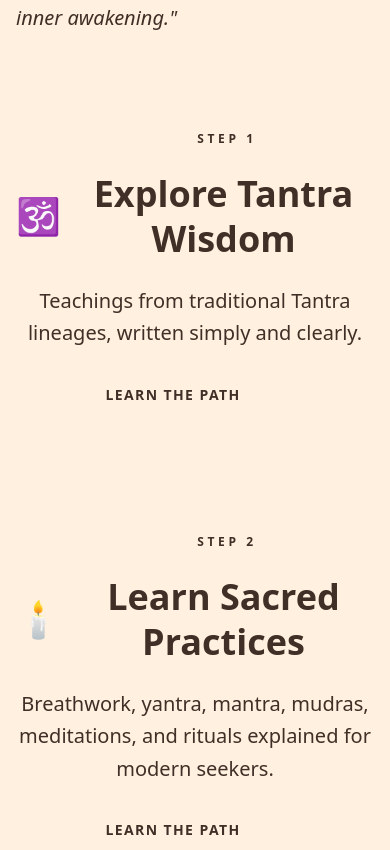
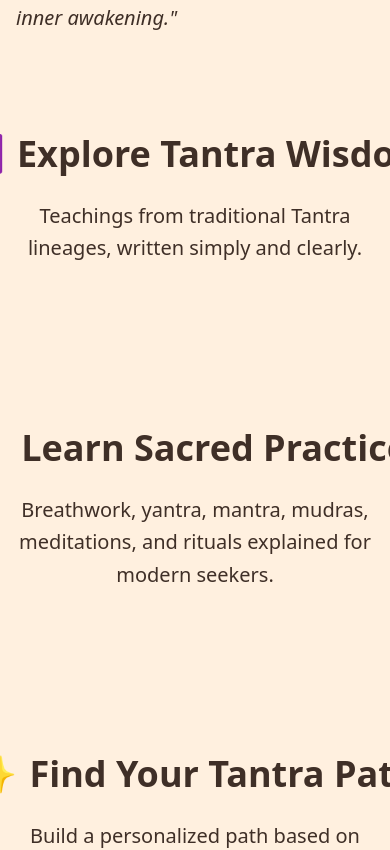
Before and after one commit to HarshalPatel1972/a1-tantra, a Next.js app: page / in a window 390 px wide. Shown: the part 2024-2874 px from the top of the page. Built offline with nearby package versions, Linux system fonts and the light colour scheme; no server answers.

Commit message:
Optimize mobile layout for WelcomeHome: remove Step indicators and CTA, and force single-line headings

```diff
--- a/components/WelcomeHome.tsx
+++ b/components/WelcomeHome.tsx
@@ -79,14 +79,14 @@ export default function WelcomeHome() {
 
               {/* Feature Content */}
               <div className="w-full md:w-1/2 text-center md:text-left">
-                <div className="flex items-center gap-4 mb-6 justify-center md:justify-start">
+                <div className="hidden md:flex items-center gap-4 mb-6 justify-center md:justify-start">
                   <div className="w-12 h-[1px] bg-accent-red" />
                   <span className="text-xs font-bold text-accent-red uppercase tracking-[0.3em]">
                     Step {idx + 1}
                   </span>
                 </div>
 
-                <h3 className="font-title text-4xl md:text-5xl font-bold text-deep-brown mb-6 leading-tight flex items-center justify-center md:justify-start gap-3">
+                <h3 className="font-title text-4xl md:text-5xl font-bold text-deep-brown mb-6 leading-tight flex items-center justify-center md:justify-start gap-3 whitespace-nowrap md:whitespace-normal">
                   <span className="md:hidden text-4xl">{feature.icon}</span>
                   <span>{feature.title}</span>
                 </h3>
@@ -95,7 +95,7 @@ export default function WelcomeHome() {
                   {feature.description}
                 </p>
 
-                <button className="group/btn relative inline-flex items-center gap-3 text-deep-brown font-bold text-sm uppercase tracking-widest overflow-hidden">
+                <button className="hidden md:group/btn relative md:inline-flex items-center gap-3 text-deep-brown font-bold text-sm uppercase tracking-widest overflow-hidden">
                   <span className="relative z-10">Learn the path</span>
                   <div className="w-8 h-[2px] bg-accent-red group-hover/btn:w-16 transition-all duration-500" />
                 </button>
```
